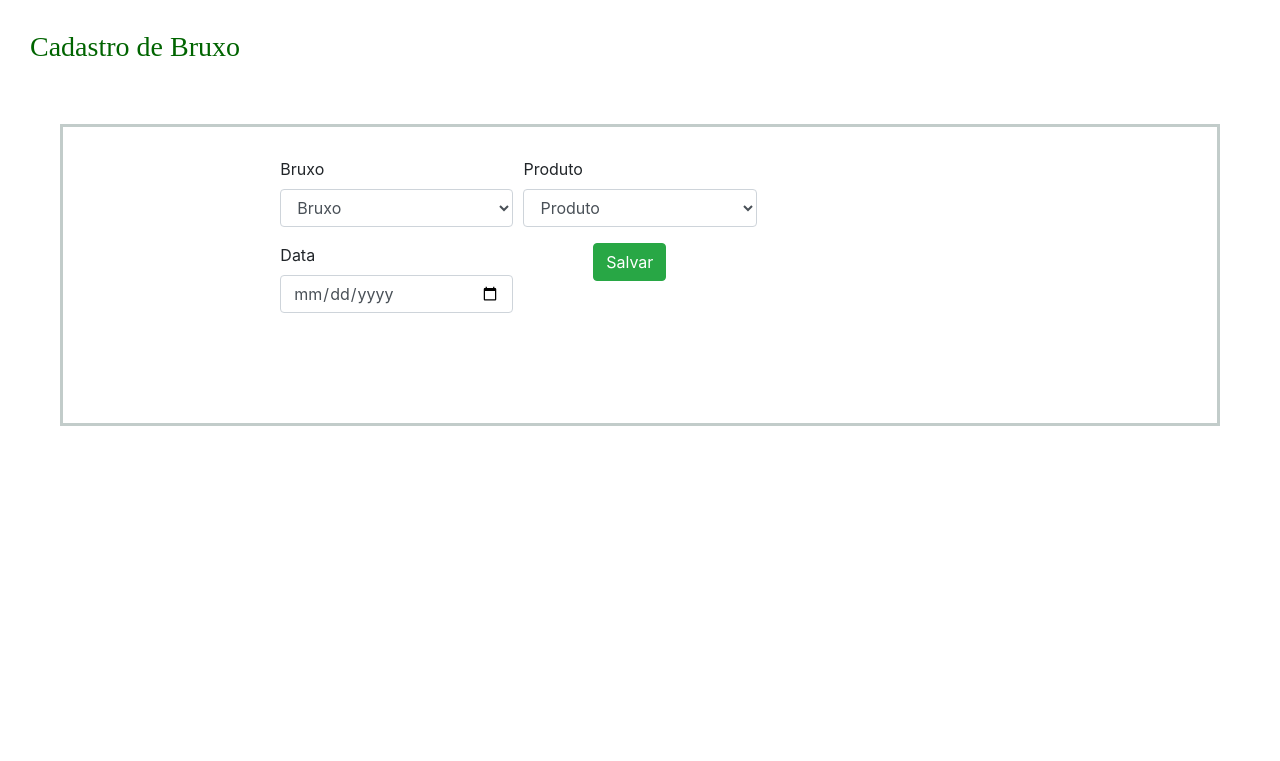
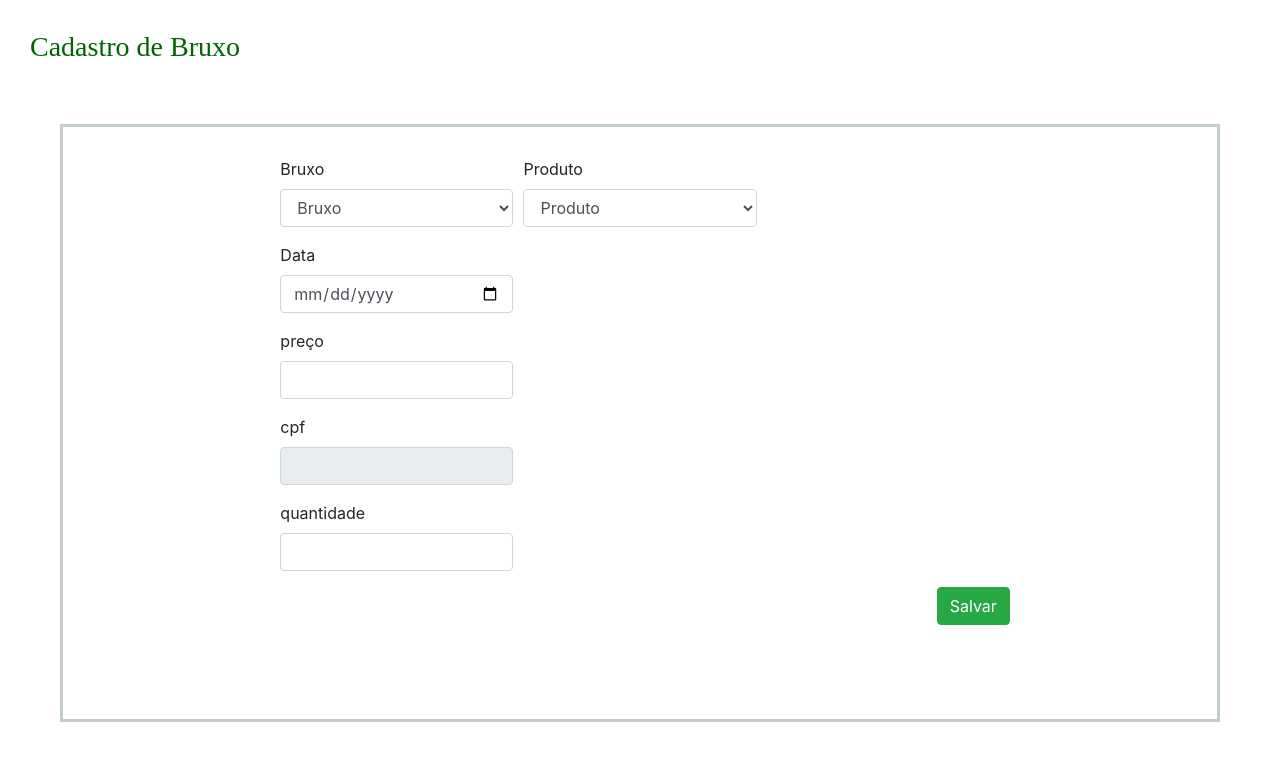
Before and after one commit to jpbp/Projeto_Engenharia_De_Software, a PHP site: page /CadastrarPedido.php in a window 1280 px wide; the page is wider, and only the part inside the window is pictured. Shown: the top 761 px of that part. Run offline with PHP 8.4, Linux system fonts and the light colour scheme; the visitor is signed in with stand-in values (Sample User, id 1); data that the repository does not hold is empty; some libraries are stand-ins or nearby versions.

Commit message:
cadastro alterado

```diff
--- a/src/View/CadastrarPedido.php
+++ b/src/View/CadastrarPedido.php
@@ -1,4 +1,5 @@
 <?php
+session_start();
 include("../Model/Cliente.php");
 include("../Model/Produto.php");
 include("../Persistence/Conection.php");
@@ -13,6 +14,7 @@ $cDAO = new ClienteDao();
 $pDAO = new ProdutoDao();
 $resultadoC =$cDAO->buscarCliente($c1,$con->getLink());
 $resultadoP =$pDAO->buscarProduto($p1,$con->getLink());
+
 ?>
 
 <html>
@@ -46,11 +48,11 @@ $resultadoP =$pDAO->buscarProduto($p1,$con->getLink());
 <main class="principal">
     <div class="row justify-content-center mb-5">
         <div class="col-sm-12 col-md-10 col-lg-8">
-            <form method="POST" action="../Controller/controller_CadastrarCliente.php">
+            <form method="POST" action="../Controller/controller_CadastrarPedido.php">
                 <div class="form-row">
                     <div class="form-group col-sm-4">
-                        <label for="inputEstado"> Bruxo </label>
-                        <select id="inputEstado" class="form-control" name="Bruxo">
+                        <label for="inputBruxo"> Bruxo </label>
+                        <select id="inputBurxo" class="form-control" name="bruxo">
                         <option>Bruxo</option>
             <?php
                 while($row_resultado=mysqli_fetch_assoc($resultadoC)){?>
@@ -62,8 +64,8 @@ $resultadoP =$pDAO->buscarProduto($p1,$con->getLink());
                     </div>
 
                     <div class="form-group col-sm-4">
-                        <label for="inputEstado"> Produto </label>
-                        <select id="inputEstado" class="form-control" name="produto">
+                        <label for="inputProduto"> Produto </label>
+                        <select id="inputProduto" class="form-control" name="produto">
                         <option>Produto</option>
             <?php
                 while($row_resultado=mysqli_fetch_assoc($resultadoP)){?>
@@ -84,6 +86,38 @@ $resultadoP =$pDAO->buscarProduto($p1,$con->getLink());
                                 Por Favor insira um Data válido.
                             </div>
                         </div>
+                </div>
+
+                <div class="form-row">
+                        <div class="form-group col-sm-4">
+                            <label for="inputPreco"> preço </label>
+                            <input type="number" class="form-control"  name="preco" id="inputPreco"  required>
+                            <div class="invalid-feedback">
+                                Por Favor insira um Preco válido.
+                            </div>
+                        </div>
+                </div>
+                <div class="form-row">
+                        <div class="form-group col-sm-4">
+                            <label for="inputPreco"> cpf </label>
+                            <input type="number" class="form-control"  value= <?php echo $_SESSION["cpfUser"] ?>  name="cpf" id="inputcpf"   disabled>
+                            <div class="invalid-feedback">
+                                Por Favor insira um Preco válido.
+                            </div>
+                        </div>
+                </div>
+
+
+                <div class="form-row">
+                        <div class="form-group col-sm-4">
+                            <label for="inputqtd"> quantidade </label>
+                            <input type="number" class="form-control"  name="qtd" id="inputqtd" required>
+                            <div class="invalid-feedback">
+                                Por Favor insira um qtd válido.
+                            </div>
+                        </div>
+                </div>
+
                 <div class="form-row">
                     <div id="botao" class="col-sm-8">
                         <button type="submit" class="btn btn-success">Salvar</button>
@@ -93,6 +127,8 @@ $resultadoP =$pDAO->buscarProduto($p1,$con->getLink());
         </div>
     </div>
 </main>
+
+
 </body>
 <script>
 // Example starter JavaScript for disabling form submissions if there are invalid fields
```
